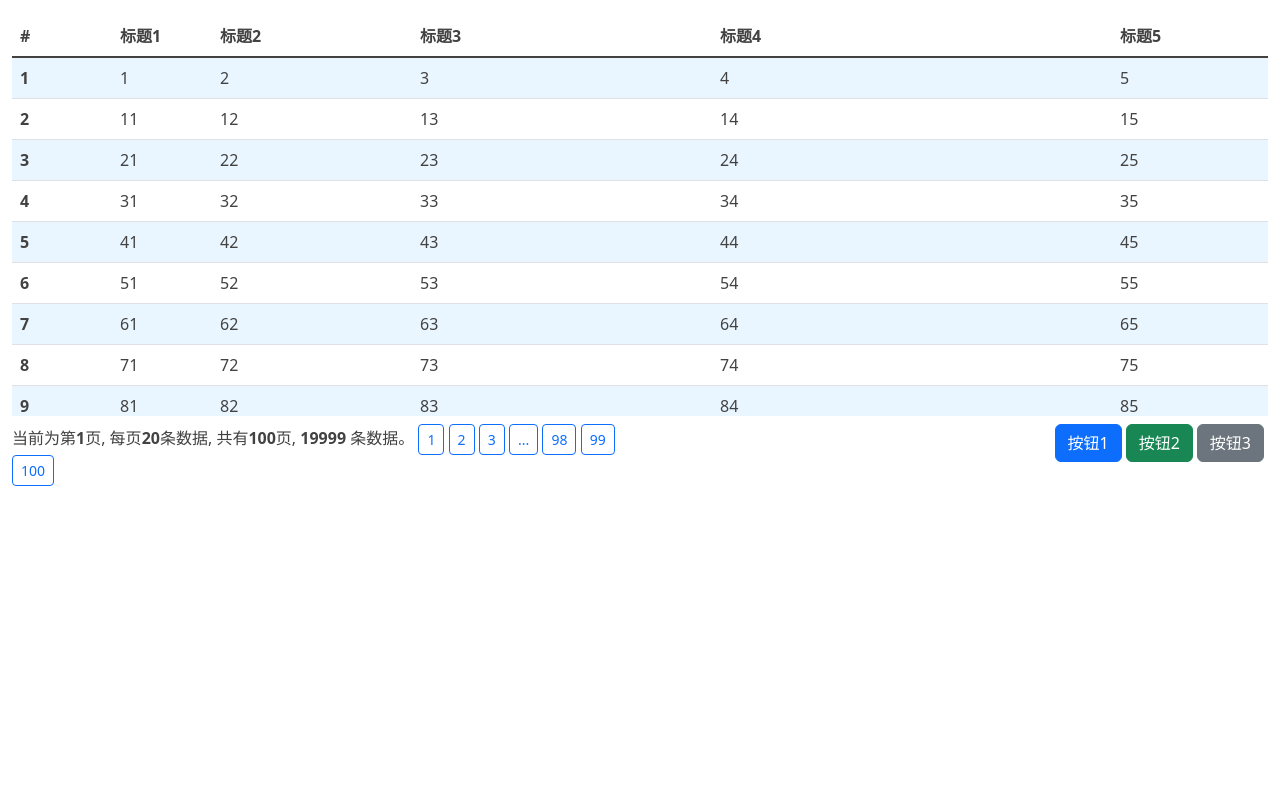
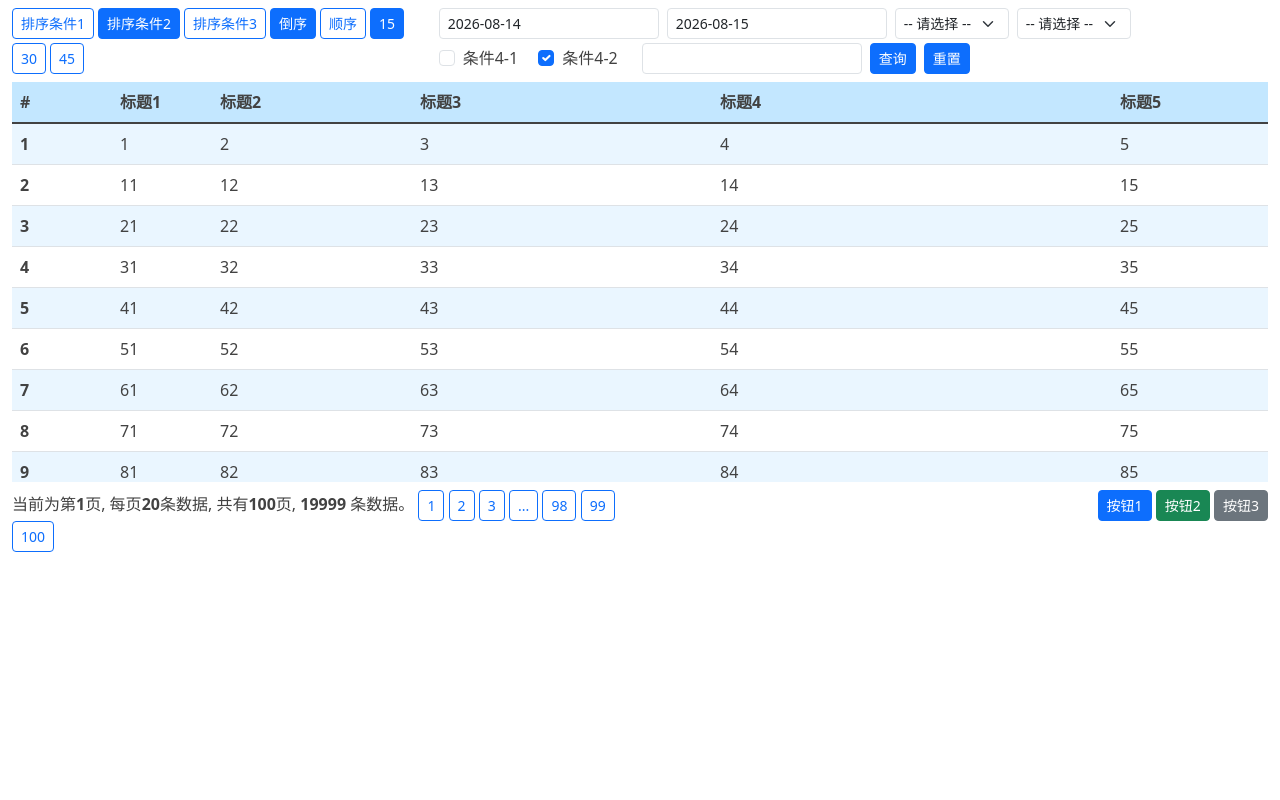
Before and after one commit to pdcGithub/pdc-js-framework, a website: page experiments/queryTable/queryTable.html in a window 1280 px wide. Drawn offline with Linux system fonts and the light colour scheme.

Commit message:
dev: finish the GUI of queryTable.

```diff
--- a/experiments/queryTable/queryTable.css
+++ b/experiments/queryTable/queryTable.css
@@ -7,6 +7,13 @@
     --bs-table-striped-bg: #d1eaff73;
     --bs-table-hover-color: var(--bs-table-striped-bg);
     --bs-table-hover-bg : var(--bs-table-striped-bg);
+}
+
+/*
+ * 说明：这里是修改 table 的标题栏颜色
+ */
+.table thead tr th {
+    background-color: #c3e7ff;
 }
 
 /*
--- a/experiments/queryTable/queryTable.html
+++ b/experiments/queryTable/queryTable.html
@@ -11,11 +11,62 @@
     <!-- 这里，我们将验证如何绘制一个 带查询处理的 表格 -->
     <div class="container-fluid">
         <div class="row">
-            <div class="col-12 col-md-4 pt-2 pb-2 ">
-                <!-- 排序区 toggle button -->
+            <div class="col-12 col-xl-4 pt-2 pb-2 d-flex flex-wrap gap-1 align-items-start">
+                <!-- 排序区 button 使用 flex 布局，如果长度不足，可以自动换行。行列间距为 0.25rem-->
+                <button type="button" class="btn btn-outline-primary btn-sm" >排序条件1</button>
+                <button type="button" class="btn btn-primary btn-sm" >排序条件2</button>
+                <button type="button" class="btn btn-outline-primary btn-sm" >排序条件3</button>
+                <button type="button" class="btn btn-primary btn-sm" >倒序</button>
+                <button type="button" class="btn btn-outline-primary btn-sm" >顺序</button>
+                <button type="button" class="btn btn-primary btn-sm" >15</button>
+                <button type="button" class="btn btn-outline-primary btn-sm" >30</button>
+                <button type="button" class="btn btn-outline-primary btn-sm" >45</button>
             </div>
-            <div class="col-12 col-md-8 pt-2 pb-2 ">
-                <!-- 查询区 input -->
+            <div class="col-12 col-xl-8 pt-2 pb-2 ">
+                <!-- 查询区 使用 flex 布局。行间距 1 列间距 2 内容垂直居中 -->
+                <form class="d-flex flex-wrap row-gap-1 column-gap-2 align-items-center">
+                    <div class="col-auto">
+                        <input id="input1" type="text" class="form-control form-control-sm" value="2026-08-14"/>
+                    </div>
+                    <div class="col-auto">
+                        <input id="input2" type="text" class="form-control form-control-sm" value="2026-08-15"/>
+                    </div>
+                    <div class="col-auto">
+                        <select id="input3" class="form-select form-select-sm">
+                            <option>-- 请选择 --</option>
+                            <option>测试1</option>
+                            <option>测试2</option>
+                            <option>测试3</option>
+                        </select>
+                    </div>
+                    <div class="col-auto">
+                        <select id="input31" class="form-select form-select-sm">
+                            <option>-- 请选择 --</option>
+                            <option>测试111</option>
+                            <option>测试2222</option>
+                            <option>测试3333</option>
+                        </select>
+                    </div>
+                    <div class="col-auto">
+                        <div class="form-check form-check-inline">
+                            <input class="form-check-input" type="checkbox" value="" id="checkChecked1" />
+                            <label class="form-check-label" for="checkChecked1">条件4-1</label>
+                        </div>
+                        <div class="form-check form-check-inline">
+                            <input class="form-check-input" type="checkbox" value="" id="checkChecked2" checked/>
+                            <label class="form-check-label" for="checkChecked2">条件4-2</label>
+                        </div>
+                    </div>
+                    <div class="col-auto">
+                        <input id="input6" type="text" class="form-control form-control-sm" value=""/>
+                    </div>
+                    <div class="col-auto">
+                        <button type="button" class="btn btn-primary btn-sm">查询</button>
+                    </div>
+                    <div class="col-auto">
+                        <button type="button" class="btn btn-primary btn-sm">重置</button>
+                    </div>
+                </form>
             </div>
         </div>
         <div class="row">
@@ -127,8 +178,9 @@
         </div>
         <div class="row">
             <!-- 分页信息区 这里有2个处理，操作按钮 和 分页信息 -->
-            <!-- 默认 col 长 12 ，如果大于等于 md 则为 6 -->
-            <div class="col-12 col-md-6 pt-2 pb-2">
+            <!-- 默认 col 长 12 ，如果大于等于 xl (≥1200px) 则为 6 -->
+            <!-- 具体宽度设置，参考 Bootstrap 5 的 Breakpoints 文档 -->
+            <div class="col-12 col-xl-6 pt-2 pb-2">
                 <!-- 分页信息 -->
                 <span class="pt-1 pb-1">当前为第<strong>1</strong>页, 每页<strong>20</strong>条数据, 共有<strong>100</strong>页, <strong>19999</strong> 条数据。</span>
                 <button type="button" class="btn btn-outline-primary btn-sm">1</button>
@@ -139,11 +191,11 @@
                 <button type="button" class="btn btn-outline-primary btn-sm">99</button>
                 <button type="button" class="btn btn-outline-primary btn-sm">100</button>
             </div>
-            <div class="col-12 col-md-6 pt-2 pb-2 clearfix">
+            <div class="col-12 col-xl-6 pt-2 pb-2 text-end">
                 <!-- 操作按钮 -->
-                <button type="button" class="btn btn-secondary me-1 float-end">按钮3</button>
-                <button type="button" class="btn btn-success me-1 float-end">按钮2</button>
-                <button type="button" class="btn btn-primary me-1 float-end">按钮1</button>
+                <button type="button" class="btn btn-primary btn-sm">按钮1</button>
+                <button type="button" class="btn btn-success btn-sm">按钮2</button>
+                <button type="button" class="btn btn-secondary btn-sm">按钮3</button>
             </div>
         </div>
     </div>
```
